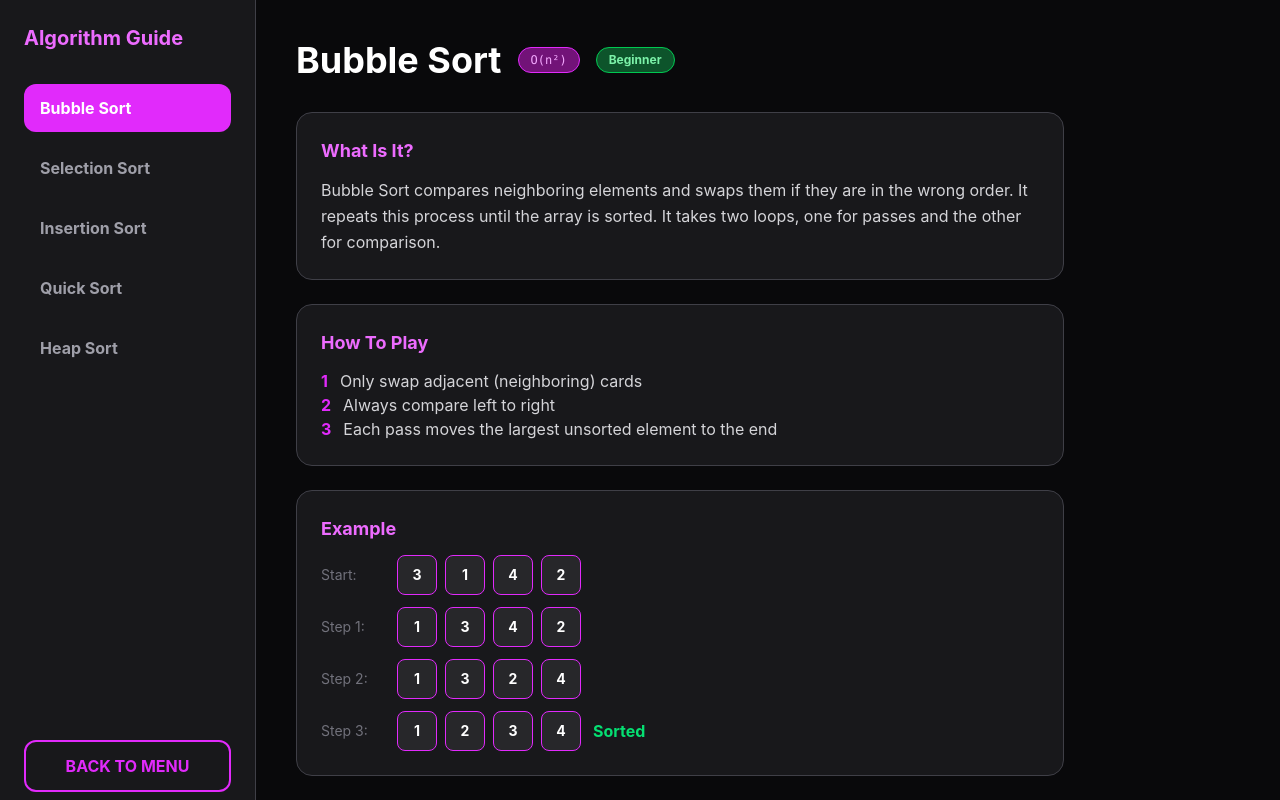
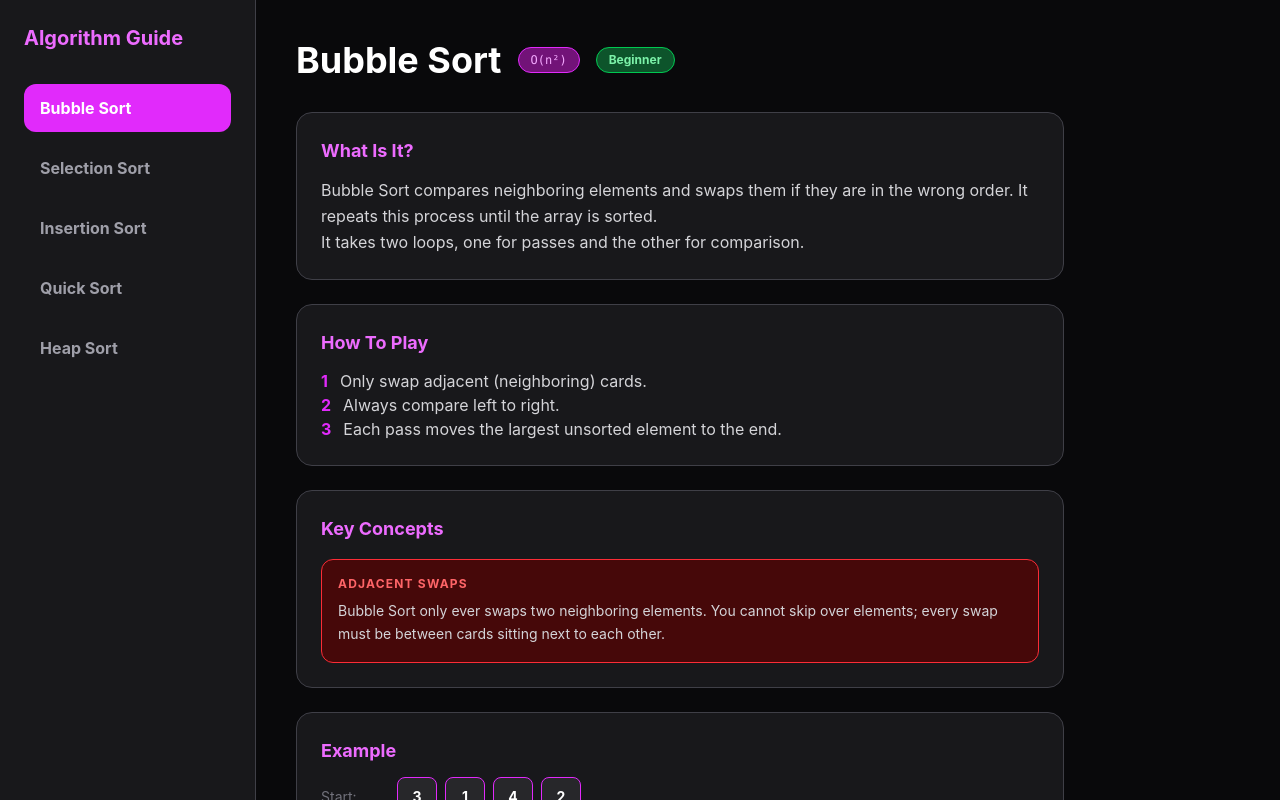
Before and after one commit to Krimzonn/Sorting-Algo-Game, a React (Vite) app in the folder sorting-algo/: page /guide in a window 1280 px wide. Shown: the top 800 px of the page. Built offline with nearby package versions, Linux system fonts and the light colour scheme.

Commit message:
Polished the guide page and made it more detailed

```diff
--- a/sorting-algo/src/components/Guide.jsx
+++ b/sorting-algo/src/components/Guide.jsx
@@ -7,11 +7,19 @@ const guideData = {
     complexity: "O(n²)",
     difficulty: "Beginner",
     description:
-      "Bubble Sort compares neighboring elements and swaps them if they are in the wrong order. It repeats this process until the array is sorted. It takes two loops, one for passes and the other for comparison.",
+      "Bubble Sort compares neighboring elements and swaps them if they are in the wrong order. It repeats this process until the array is sorted. \nIt takes two loops, one for passes and the other for comparison.",
     rules: [
-      "Only swap adjacent (neighboring) cards",
-      "Always compare left to right",
-      "Each pass moves the largest unsorted element to the end",
+      "Only swap adjacent (neighboring) cards.",
+      "Always compare left to right.",
+      "Each pass moves the largest unsorted element to the end.",
+    ],
+    concepts: [
+      {
+        term: "Adjacent Swaps",
+        color: "red",
+        description:
+          "Bubble Sort only ever swaps two neighboring elements. You cannot skip over elements; every swap must be between cards sitting next to each other.",
+      },
     ],
     example: [
       [3, 1, 4, 2],
@@ -27,9 +35,17 @@ const guideData = {
     description:
       "Selection Sort finds the smallest element in the unsorted portion and swaps it into its correct position. It repeats this until the array is sorted.",
     rules: [
-      "Find the minimum element in the unsorted portion",
-      "Swap it with the first unsorted element",
-      "The sorted portion grows one element at a time from the left",
+      "Find the minimum element in the unsorted portion.",
+      "Swap it with the first unsorted element.",
+      "The sorted portion grows one element at a time from the left.",
+    ],
+    concepts: [
+      {
+        term: "Minimum Elements",
+        color: "red",
+        description:
+          "In each pass, Selection Sort scans the entire unsorted portion to find the smallest element, then places it at the front (i.e start of the array) of the unsorted section.",
+      },
     ],
     example: [
       [4, 2, 1, 3],
@@ -49,6 +65,14 @@ const guideData = {
       "Slide it left until it reaches its correct position",
       "Elements to the left are always sorted",
     ],
+    concepts: [
+      {
+        term: "Sorted Subarray",
+        color: "red",
+        description:
+          "Insertion Sort maintains a sorted portion on the left side. Each new element gets inserted into its correct position within this already-sorted portion (i.e the left side).",
+      },
+    ],
     example: [
       [3, 1, 4, 2],
       [1, 3, 4, 2],
@@ -67,6 +91,26 @@ const guideData = {
       "Move elements smaller than pivot to the left",
       "Pivot ends up in its final correct position after each partition",
     ],
+    concepts: [
+      {
+        term: "Pivot Element",
+        color: "red",
+        description:
+          "It is the chosen reference element. Everything smaller goes left, everything larger goes right. By default the last element in the array is the reference element. \nThink of it as the 'Nail' in the board.",
+      },
+      {
+        term: "Partitioning",
+        color: "blue",
+        description:
+          "It is the process of rearranging elements around the pivot so it lands in its final sorted position.",
+      },
+      {
+        term: "Time Complexity",
+        color: "red",
+        description:
+          "On average, Quick Sort divides the problem in half each time (log n levels), doing O(n) work per level.",
+      },
+    ],
     example: [
       [3, 6, 1, 4],
       [1, 6, 3, 4],
@@ -79,11 +123,35 @@ const guideData = {
     complexity: "O(n log n)",
     difficulty: "Advanced",
     description:
-      "Heap Sort first builds a max heap from the array, then repeatedly extracts the largest element and places it at the end, rebuilding the heap each time. This sorting algorithm will go all the way to the end even if the sequence is sorted or not.",
+      "Heap Sort first builds a max heap from the array, then repeatedly extracts the largest element and places it at the end, rebuilding the heap each time. \nThis sorting algorithm will go all the way to the end even if the sequence is sorted or not.",
     rules: [
       "First build a max heap — every parent must be larger than its children",
       "Swap the root with the last unsorted element",
       "Re-heapify after each extraction",
+    ],
+    concepts: [
+      {
+        term: "Heap",
+        color: "red",
+        description:
+          "A heap (in Heap Sort) is a complete binary tree that satisfies the heap property: \nMax heap ---> every parent node (the point where two numbers branch off another number) is greater than or equal to its children i.e largest number sits at the top. \nMin Heap every parent node (the point where two numbers branch off another number) is smaller than the children so the smallest number sits at the top.",
+        highlight:
+          "The Root is where either the largest or smallest number sits ---> At the very top. (in an array it is the left most element by default)",
+      },
+      {
+        term: "Heapify",
+        color: "blue",
+        description:
+          "Heapify is the process of rearranging a binary tree (or array) to maintain the heap property by adjusting nodes so each parent satisfies the max-heap or min-heap condition.",
+        highlight:
+          "Heapify takes place every time the largest element is sent to the last index.",
+      },
+      {
+        term: "Time Complexity",
+        color: "red",
+        description:
+          "On average, Heap Sort divides the problem in half each time (log n levels), doing O(n) work per level.",
+      },
     ],
     example: [
       [3, 1, 4, 2],
@@ -103,6 +171,32 @@ const algoNames = {
   quickSort: "Quick Sort",
   heapSort: "Heap Sort",
 };
+
+function ConceptCards({ term, color, description, highlight }) {
+  const isRed = color === "red";
+
+  return (
+    <div
+      className={`rounded-xl p-4 border ${isRed ? "bg-red-950 border-red-500" : "bg-blue-950 border-blue-500"}`}
+    >
+      <p
+        className={`text-xs font-bold uppercase tracking-widest mb-2 ${isRed ? "text-red-400" : "text-blue-400"}`}
+      >
+        {term}
+      </p>
+      <p className="text-zinc-300 text-sm leading-relaxed whitespace-pre-line">
+        {description}
+      </p>
+      {highlight && (
+        <p
+          className={`mt-3 text-xs font-semibold ${isRed ? "text-red-300" : "text-blue-300"}`}
+        >
+          {highlight}
+        </p>
+      )}
+    </div>
+  );
+}
 
 function Guide() {
   const navigate = useNavigate();
@@ -158,7 +252,7 @@ function Guide() {
               <h2 className="text-lg font-bold text-fuchsia-400 mb-3">
                 What Is It?
               </h2>
-              <p className="text-zinc-300 leading-relaxed">
+              <p className="text-zinc-300 leading-relaxed whitespace-pre-line">
                 {guideData[selected].description}
               </p>
             </div>
@@ -176,6 +270,19 @@ function Guide() {
                 ))}
               </ul>
             </div>
+
+            {guideData[selected].concepts.length > 0 && (
+              <div className="bg-zinc-900 border border-zinc-700 rounded-2xl p-6 mb-6">
+                <h2 className="text-lg font-bold text-fuchsia-400 mb-4">
+                  Key Concepts
+                </h2>
+                <div className="flex flex-col gap-3">
+                  {guideData[selected].concepts.map((c, i) => (
+                    <ConceptCards key={i} {...c} />
+                  ))}
+                </div>
+              </div>
+            )}
 
             <div className="bg-zinc-900 border border-zinc-700 rounded-2xl p-6">
               <h2 className="text-lg font-bold text-fuchsia-400 mb-3">
```
